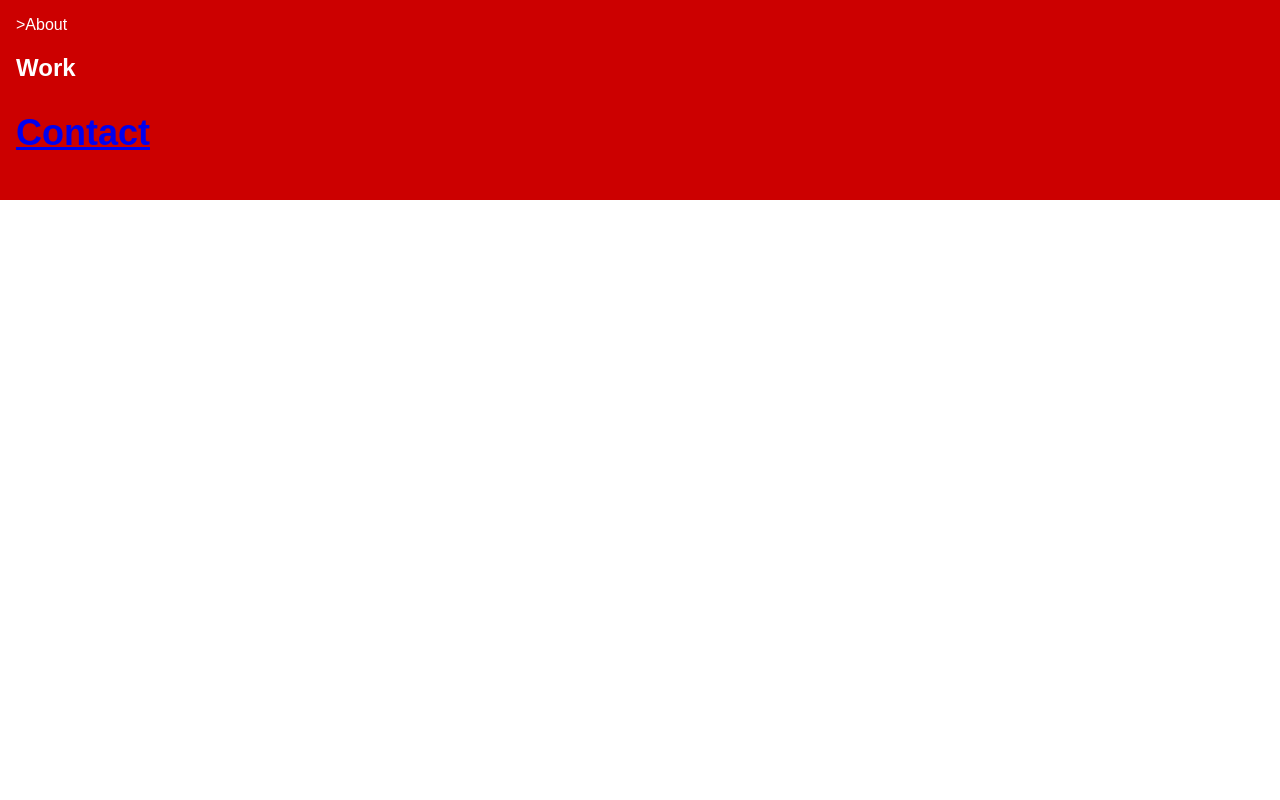
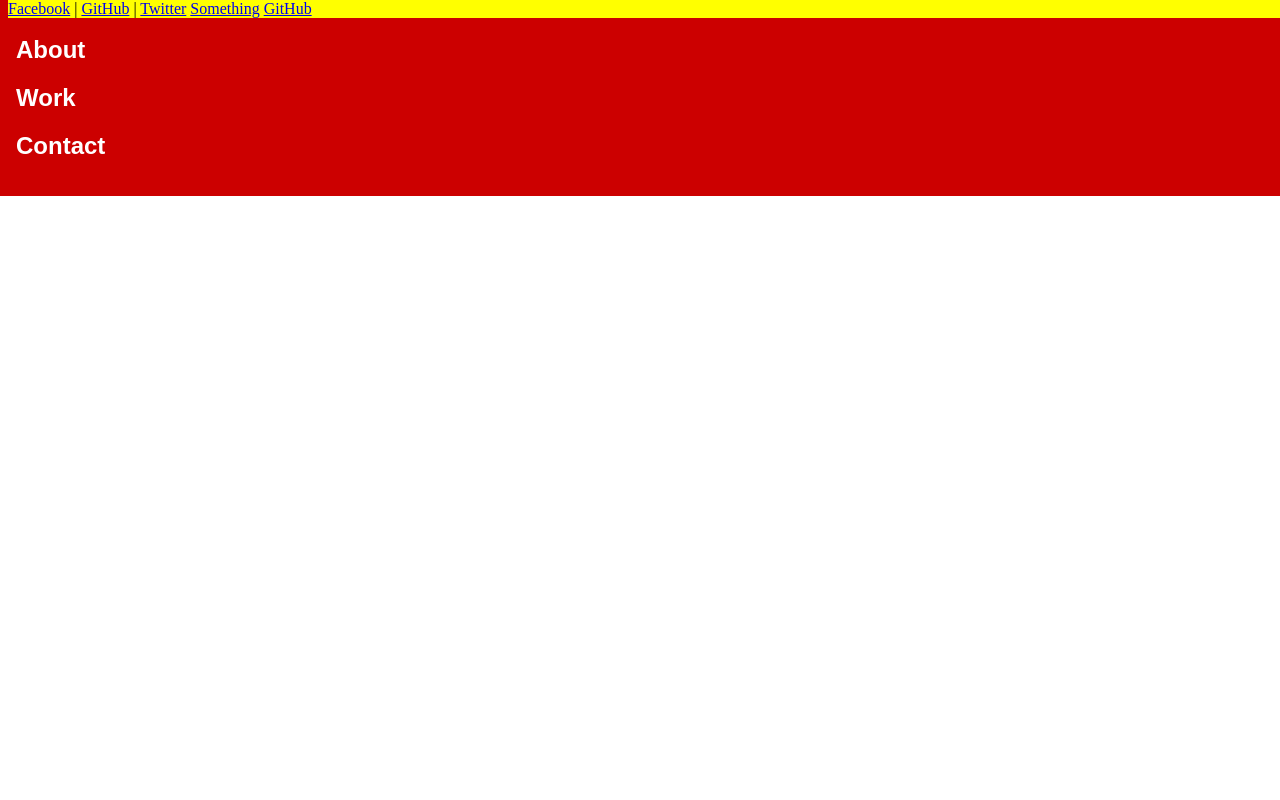
Before and after one commit to NurkaAmre/nurgul-amit, a plain HTML site: page index.html in a window 1280 px wide. Shown: the top 800 px of the page. Drawn offline with Linux system fonts and the light colour scheme.

Commit message:
Changes3

```diff
--- a/css/style.css
+++ b/css/style.css
@@ -1,4 +1,21 @@
+#welcome-section {
+  height: 100vh;
 
+  display: flex;
+}
+
+#navbar {
+position: fixed;
+background-color: yellow;
+width: 100%;
+top: 0px;
+}
+
+@media (max-width: 600px) {
+body {
+  background-color: lightblue;
+}
+}
 
 header {
 position: fixed;
@@ -7,8 +24,6 @@
 left: 0;
 background-color: #cc0000;
 color: white;
-    font-family: "Exo 2", sans-serif;
+font-family: 'Exo 2', sans-serif;
 padding: 1em;
 }
-
-  @media only screen and (min-width: 601px) { div.example { font-size: 80px; } }
--- a/index.html
+++ b/index.html
@@ -3,27 +3,37 @@
   <head>
     <meta charset="UTF-8">
     <title>Fork Me! FCC: Test Suite Template</title>
-    <link rel="stylesheet" href="styles.css">
     <link rel="stylesheet" href="css/style.css">
   </head>
 
   <body>
+
     <script src="https://cdn.freecodecamp.org/testable-projects-fcc/v1/bundle.js"></script>
+
 <section id ="welcome-section">
   <header>
-  <h1<a href= "About"></a>>About</h1>
-  <h1>Work <a href="sec"</h1>
+  <h1>About</h1>
+  <h1>Work</h1>
   <h1>Contact</h1>
   </header>
 </section>
+
 <section id ="projects">
   <title class = "project-tile">Hey I am Mimic a web developer</title>
   <a href="file:///C:/Users/Q12/Desktop/trails/nurgul-amit/fcc-test-suite-template/index.html">These are some of my projects</a>
+
   <nav id="navbar">
-    <a href="#">Facebook</a> |
-    <a id = "profile-link" target="_blank" href="#https://github.com/NurkaAmre/nurgul-amit">GitHub</a> |
-    <a href="https://www.twitter.com">Twitter</a> |
+
+    <a href="https://www.facebook.com">Facebook</a> |
+    <a id = "profile-link" href="https://github.com/NurkaAmre/nurgul-amit" target="_blank">GitHub</a> |
+    <a href="https://www.twitter.com">Twitter</a>
+    <a href="#">Something</a>
+    <a href="Support/Suppport.html">GitHub</a>
+
   </nav>
+
+  </a><br><br><br><br><br><br><br><br><br><br><br><br><br><br><br><br><br><br><br><br><br><br><br><br><br><br><br><br><br><br><br><br><br><br>
+  <a href="#">Support Available</a>
 
   </section>
     <!--
```
Lines whose indentation alone changed are shown as unchanged.
